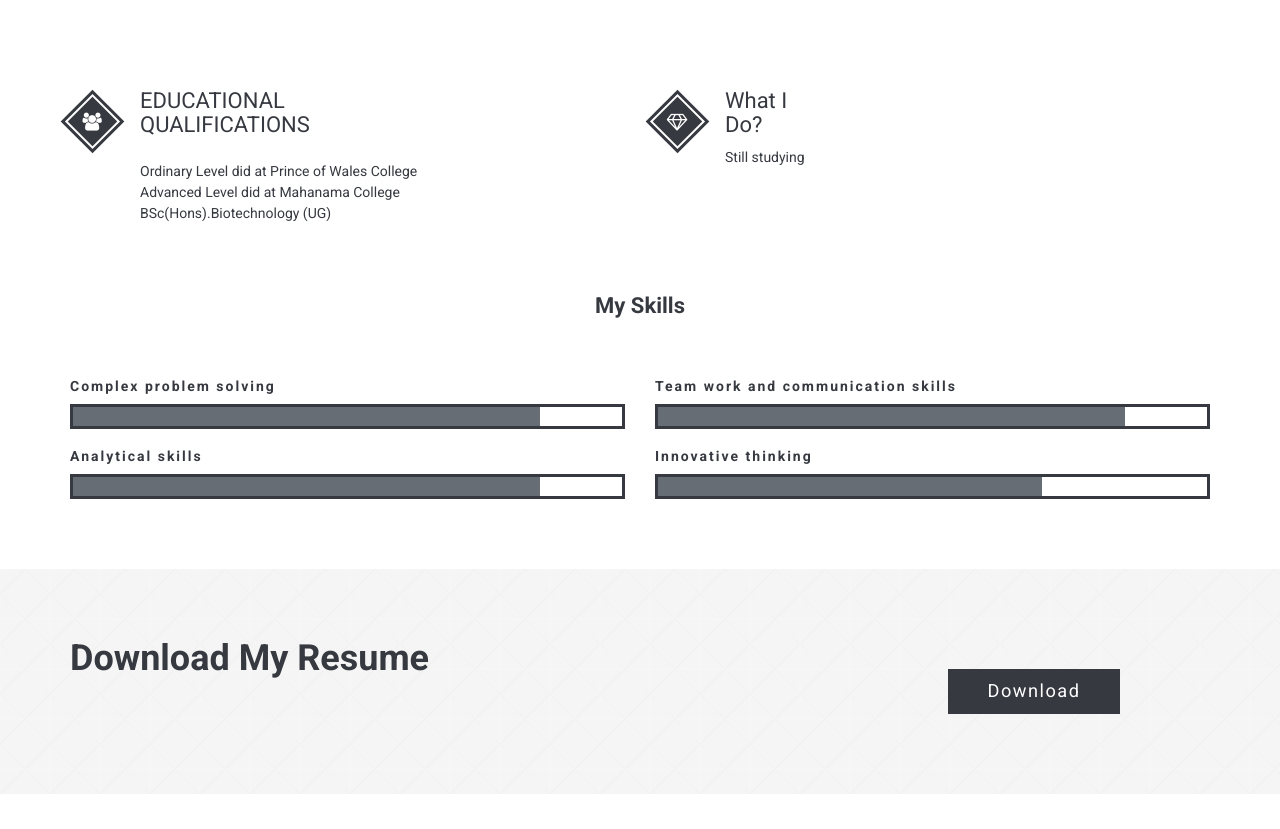
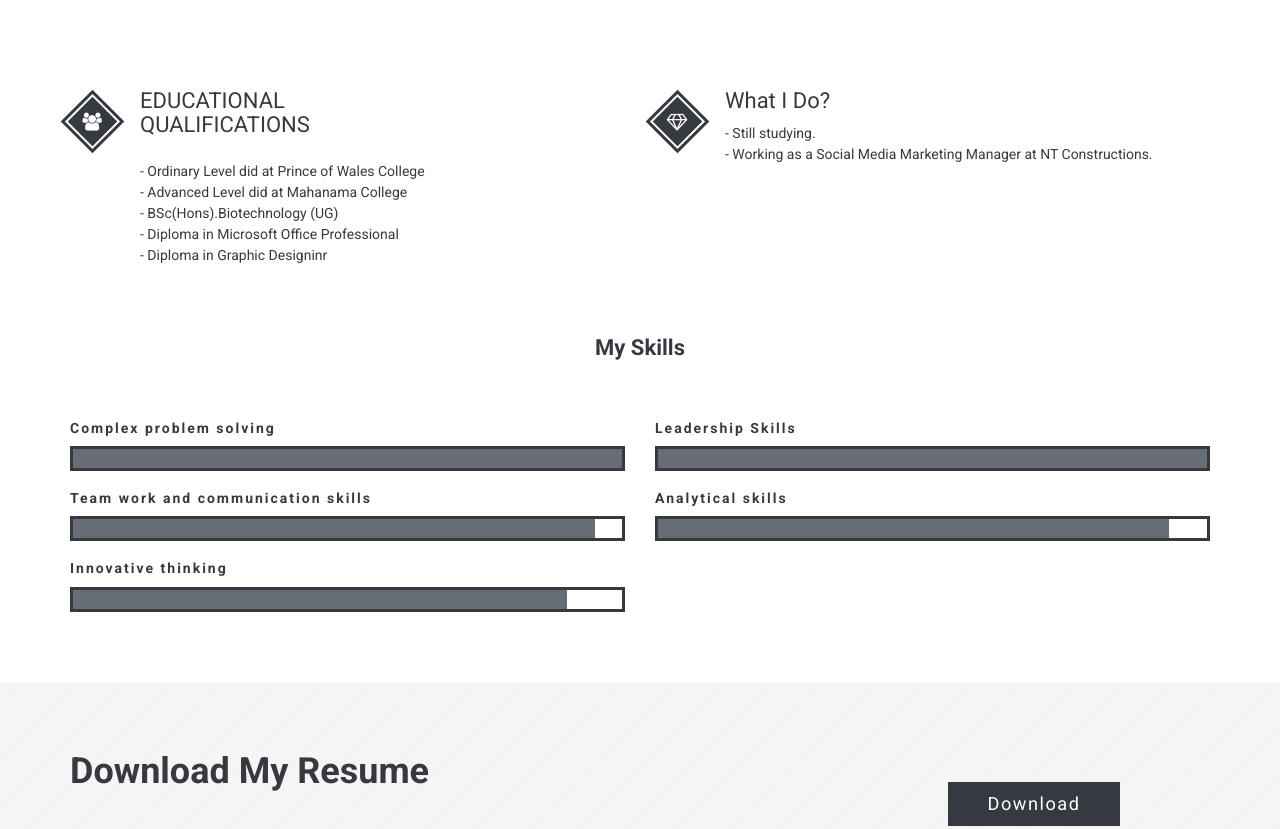
Before and after one commit to akmdesilva/akmdesilva.github.io, a plain HTML site: page index.html in a window 1280 px wide. Shown: the part 1164-1993 px from the top of the page. Drawn offline with Linux system fonts and the light colour scheme; files whose address does not match are found by name.

Commit message:
Adding Details

```diff
--- a/index.html
+++ b/index.html
@@ -144,9 +144,11 @@
                                     <div class="rotate-box-info">
                                         <h4>EDUCATIONAL QUALIFICATIONS</h4>
                                         <br>
-			                <p> Ordinary Level did at Prince of Wales College </p>
-                                        <p> Advanced Level did at Mahanama College </p>
-                                        <p> BSc(Hons).Biotechnology (UG) </p>
+			                <p> - Ordinary Level did at Prince of Wales College </p>
+                                        <p> - Advanced Level did at Mahanama College </p>
+                                        <p> - BSc(Hons).Biotechnology (UG) </p>
+					<p> - Diploma in Microsoft Office Professional </p>
+				        <p> - Diploma in Graphic Designinr </p>
                                     </div>
                                 </a>
                             </div>
@@ -156,7 +158,8 @@
                                     <span class="rotate-box-icon"><i class="fa fa-diamond"></i></span>
                                     <div class="rotate-box-info">
                                         <h4>What I Do?</h4>
-                                        <p>Still studying </p>
+                                        <p> - Still studying. </p>
+					<p> - Working as a Social Media Marketing Manager at NT Constructions. </p>
                                     </div>
                                 </a>
                             </div>
@@ -189,7 +192,19 @@
                                         <h6>Complex problem solving</h6>
                                     </div>
                                     <div class="progress">
-                                        <div class="progress-bar" role="progressbar" aria-valuenow="85" aria-valuemin="0" aria-valuemax="100" style="width: 85%;">
+                                        <div class="progress-bar" role="progressbar" aria-valuenow="85" aria-valuemin="0" aria-valuemax="100" style="width: 100%;">
+                                        </div>
+                                    </div>
+                                </div>
+                            </div>
+
+				 <div class="col-sm-6">
+                                <div class="skill-bar wow slideInRight" data-wow-delay="0.2s">
+                                    <div class="progress-lebel">
+                                        <h6>Leadership Skills</h6>
+                                    </div>
+                                    <div class="progress">
+                                        <div class="progress-bar" role="progressbar" aria-valuenow="85" aria-valuemin="0" aria-valuemax="100" style="width: 100%;">
                                         </div>
                                     </div>
                                 </div>
@@ -201,7 +216,7 @@
                                         <h6>Team work and communication skills</h6>
                                     </div>
                                     <div class="progress">
-                                      <div class="progress-bar" role="progressbar" aria-valuenow="85" aria-valuemin="0" aria-valuemax="100" style="width: 85%;">
+                                      <div class="progress-bar" role="progressbar" aria-valuenow="85" aria-valuemin="0" aria-valuemax="100" style="width: 95%;">
                                       </div>
                                     </div>
                                 </div>
@@ -213,7 +228,7 @@
                                         <h6>Analytical skills</h6>
                                     </div>
                                     <div class="progress">
-                                        <div class="progress-bar" role="progressbar" aria-valuenow="75" aria-valuemin="0" aria-valuemax="100" style="width: 85%;">
+                                        <div class="progress-bar" role="progressbar" aria-valuenow="75" aria-valuemin="0" aria-valuemax="100" style="width: 93%;">
                                         </div>
                                     </div>
                                 </div>
@@ -225,7 +240,7 @@
                                         <h6>Innovative thinking</h6>
                                     </div>
                                     <div class="progress">
-                                      <div class="progress-bar" role="progressbar" aria-valuenow="70" aria-valuemin="0" aria-valuemax="100" style="width: 70%;">
+                                      <div class="progress-bar" role="progressbar" aria-valuenow="70" aria-valuemin="0" aria-valuemax="100" style="width: 90%;">
                                       </div>
                                     </div>
                                 </div>
```
